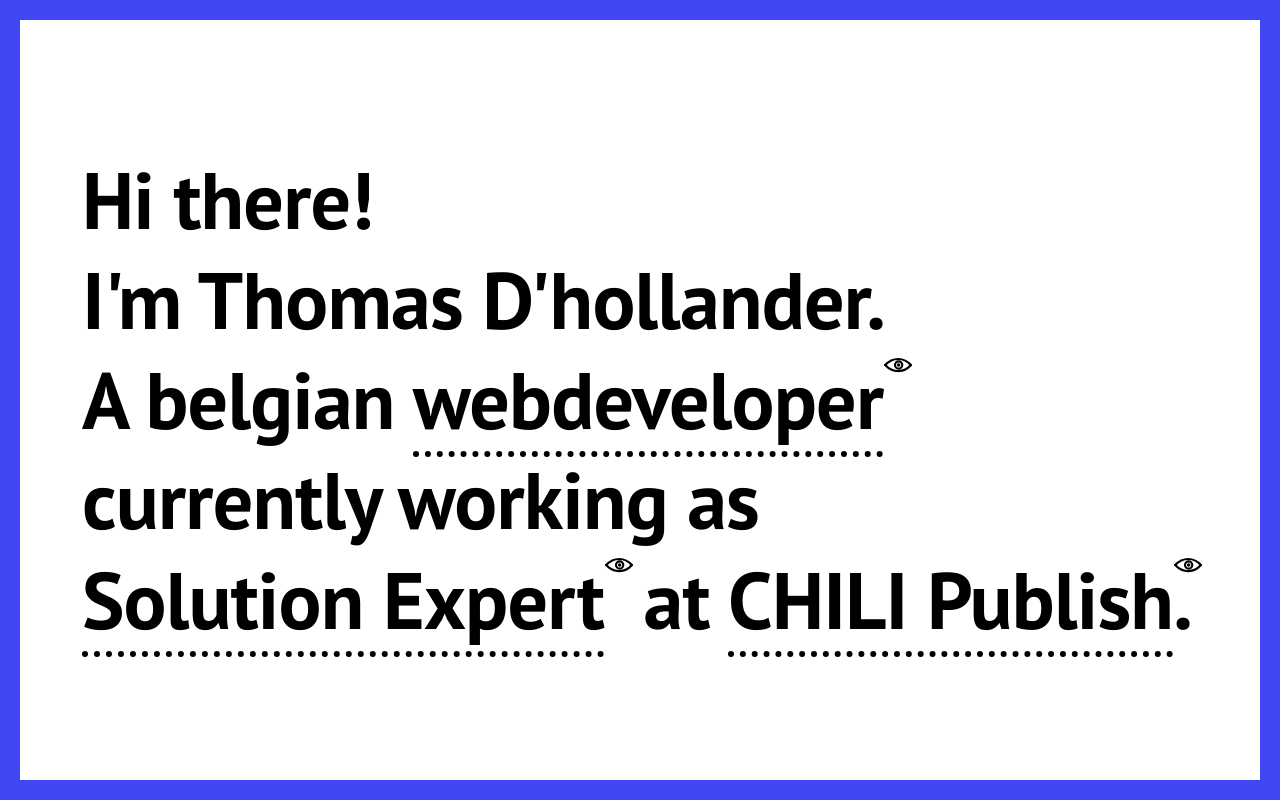
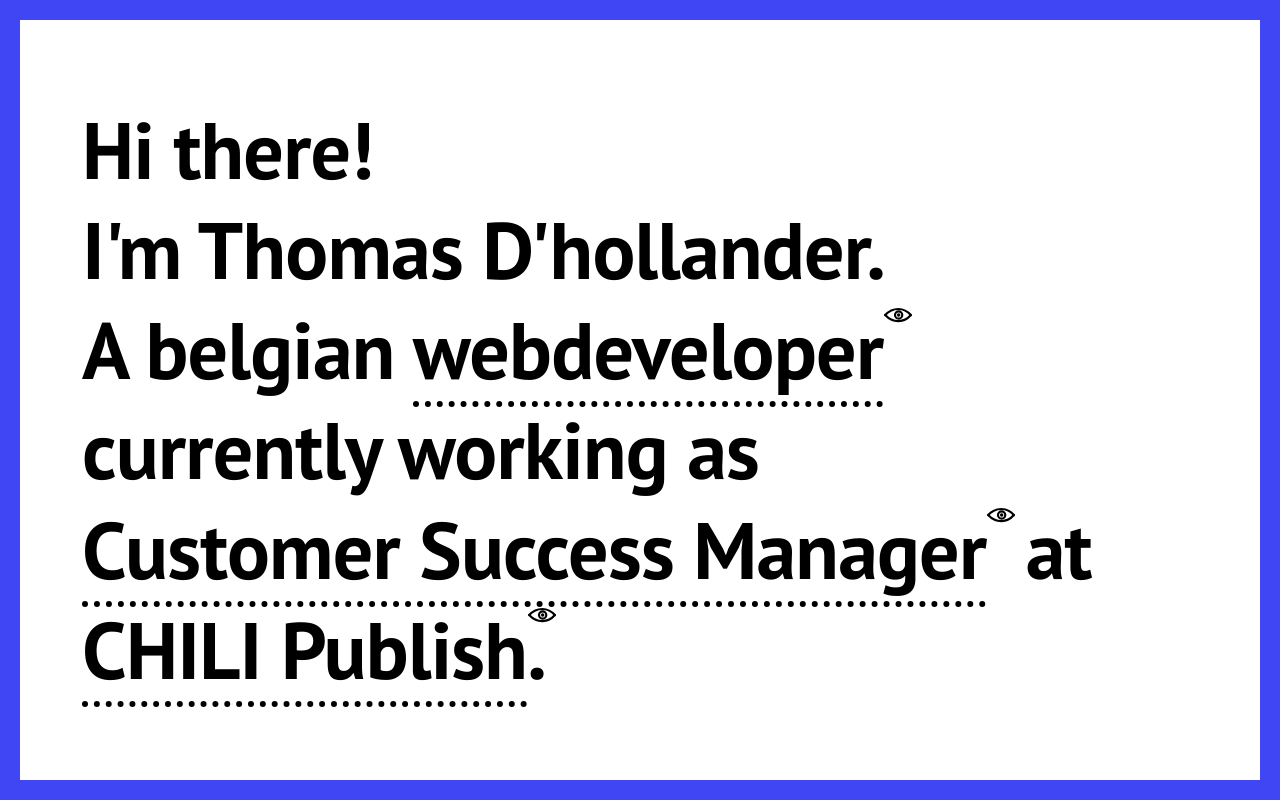
Before and after one commit to ThoDho/ThoDho, a plain HTML site: page index.html in a window 1280 px wide. Drawn offline with Linux system fonts and the light colour scheme.

Commit message:
Update role to Customer Success Manager

```diff
--- a/index.html
+++ b/index.html
@@ -27,7 +27,7 @@
 
         <main>
             <section id="content">
-                <h1>Hi there!<br/>I'm Thomas D'hollander.</h1><h1>A belgian <a title="Started fumbling with HTML and MS Paint when I was 16. Now enjoying and loving what I do. Always searching to increase my knowledge on both front-end and back-end development and everything related. Not necessarily a master of a specific craft, but more a jack-of-all-trades." class="extra-trigger">webdeveloper</a> currently <span class="nobreak">working as</span> <a title="Teaching and informing our customers and prospects (worldwide) how they can get the best value out of our products, and making it fit their needs. Assisting both Pre-sales and After-sales with in-depth product and integration knowledge." class="extra-trigger"><span class="nobreak">Solution Expert</span></a> at <a title="A technology company building software for the graphic arts industry. The key product is CHILI publisher, a flexible and powerful online document editor that is meant to be integrated in any kind of (web2print) workflow." class="extra-trigger with-period"><span class="nobreak">CHILI Publish</span></a></h1>
+                <h1>Hi there!<br/>I'm Thomas D'hollander.</h1><h1>A belgian <a title="Started fumbling with HTML and MS Paint when I was 16. Now enjoying and loving what I do. Always searching to increase my knowledge on both front-end and back-end development and everything related. Not necessarily a master of a specific craft, but more a jack-of-all-trades." class="extra-trigger">webdeveloper</a> currently <span class="nobreak">working as</span> <a title="Teaching and informing our customers and prospects (worldwide) how they can get the best value out of our products, and making it fit their needs. Assisting both Pre-sales and After-sales with in-depth product and integration knowledge." class="extra-trigger"><span class="nobreak">Customer Success Manager</span></a> at <a title="A technology company building software for the graphic arts industry. The key product is CHILI publisher, a flexible and powerful online document editor that is meant to be integrated in any kind of (web2print) workflow." class="extra-trigger with-period"><span class="nobreak">CHILI Publish</span></a></h1>
             </section>
         </main>
 
```
